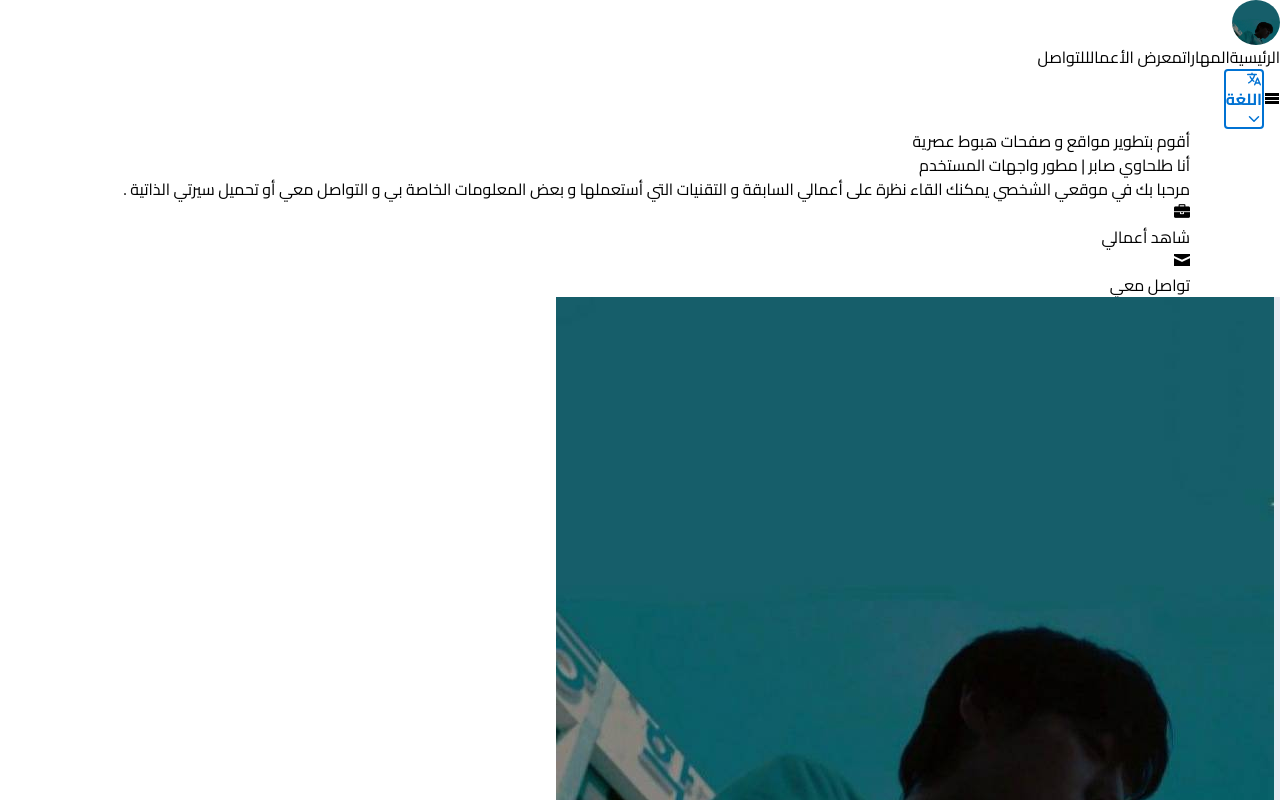
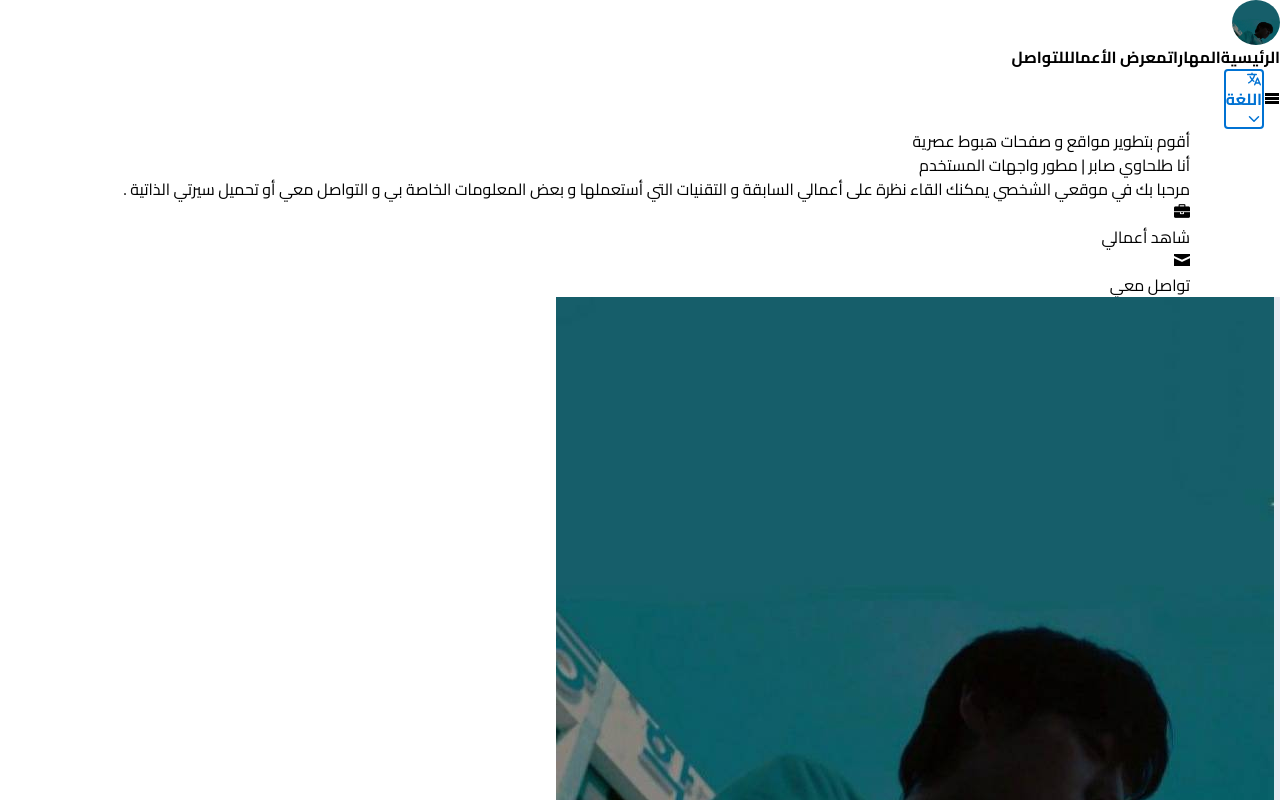
Before and after one commit to Ta-Sabir/my-portfolio, a React (Vite) app: page / in a window 1280 px wide. Shown: the top 800 px of the page. Built offline with nearby package versions, Linux system fonts and the light colour scheme; a web font is replaced by a local one.

Commit message:
Update Navbar.css

```diff
--- a/src/components/Navbar/Navbar.css
+++ b/src/components/Navbar/Navbar.css
@@ -69,6 +69,13 @@ html[dir="rtl"] .navbar .close-icon {
   transition: var(--main-transition);
 }
 
+.navbar-menu a {
+  font-weight: 500;
+}
+
+html[dir="rtl"] .navbar-menu a {
+    font-weight: 700;
+}
 .phone-menu-content a:hover {
   margin-right: 6px;
 }
```
